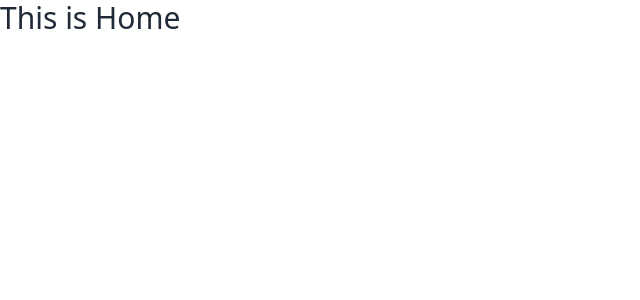
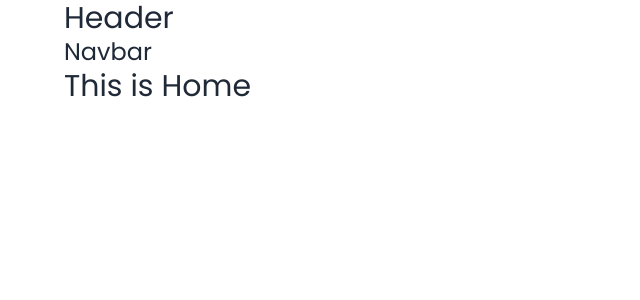
Before and after one commit to Rakibul12356/News-layout-project, a React (Vite) app: page / in a window 1280 px wide. Shown: the top 300 px of the page, without its empty margins (0-640 px from the left). Built offline with nearby package versions, Linux system fonts and the light colour scheme.

Commit message:
foon family and file structure for this project

```diff
--- a/src/index.css
+++ b/src/index.css
@@ -1,3 +1,5 @@
+@import url('https://fonts.googleapis.com/css2?family=Poppins:ital,wght@0,100;0,200;0,300;0,400;0,500;0,600;0,700;0,800;0,900;1,100;1,200;1,300;1,400;1,500;1,600;1,700;1,800;1,900&display=swap');
+
 @tailwind base;
 @tailwind components;
 @tailwind utilities;
--- a/src/layouts/Root.jsx
+++ b/src/layouts/Root.jsx
@@ -3,7 +3,7 @@ import { Outlet } from "react-router-dom"
 
 const Root = () => {
   return (
-    <div>
+    <div className="max-w-6xl mx-auto font-poppins">
       <Outlet></Outlet>
     </div>
   )
--- a/src/main.jsx
+++ b/src/main.jsx
@@ -1,16 +1,11 @@
-
 import './index.css'
-
 import * as React from "react";
 import * as ReactDOM from "react-dom/client";
 import {
-
   RouterProvider,
 } from "react-router-dom";
 import "./index.css";
 import routes from './Routes/Routes';
-
-
 ReactDOM.createRoot(document.getElementById("root")).render(
   <React.StrictMode>
     <RouterProvider router={routes} />
--- a/src/pages/Home/Home.jsx
+++ b/src/pages/Home/Home.jsx
@@ -1,9 +1,13 @@
+import Header from "../shared/Header";
+import Navbar from "../shared/Navbar";
 
 
 const Home = () => {
     return (
         <div>
-            <h2 className='text-3xl'>This is Home </h2>
+            <Header></Header>
+            <Navbar></Navbar>
+            <h2 className= 'font-poppins text-3xl'>This is Home </h2>
         </div>
     );
 };
--- /dev/null
+++ b/src/pages/shared/Header.jsx
@@ -0,0 +1,10 @@
+
+const Header = () => {
+    return (
+        <div>
+           <h2 className="text-3xl">Header</h2>
+        </div>
+    );
+};
+
+export default Header;
--- /dev/null
+++ b/src/pages/shared/Navbar.jsx
@@ -0,0 +1,11 @@
+import React from 'react';
+
+const Navbar = () => {
+    return (
+        <div>
+            <h2 className='text-2xl'>Navbar</h2>
+        </div>
+    );
+};
+
+export default Navbar;
--- a/tailwind.config.js
+++ b/tailwind.config.js
@@ -5,7 +5,11 @@ export default {
     "./src/**/*.{js,ts,jsx,tsx}",
   ],
   theme: {
-    extend: {},
+    extend: {
+      fontFamily:{
+        poppins:"Poppins,sana-serif"
+      }
+    },
   },
   plugins: [
     // eslint-disable-next-line no-undef
```
